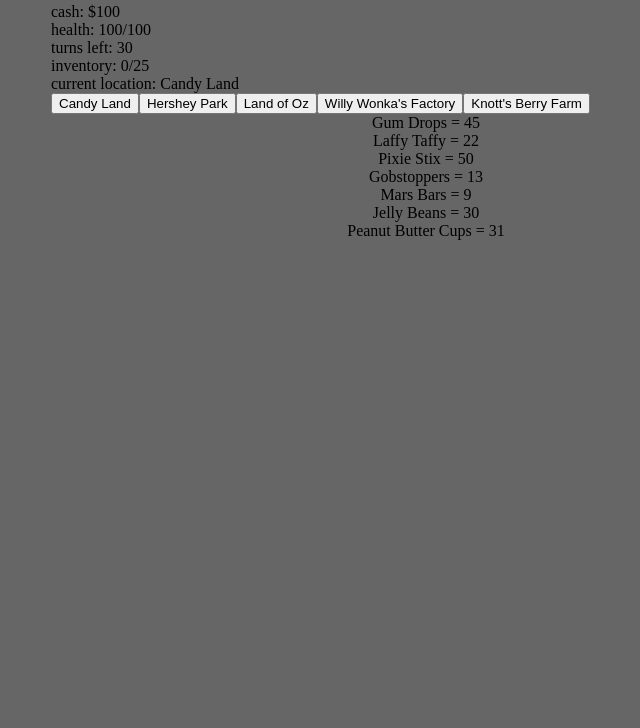
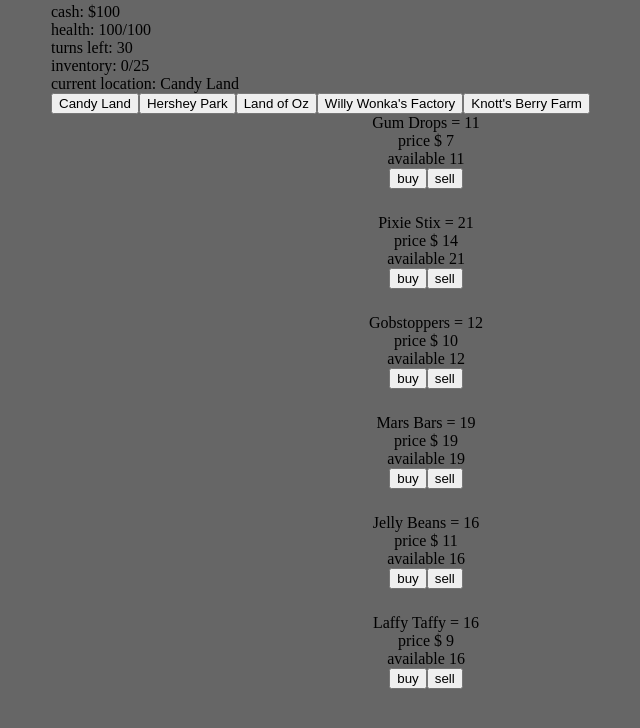
Before and after one commit to jmclain-banyan/project_candy_wars, a React (Create React App) app: page / in a window 1280 px wide. Both pictures are taken after a click on the button "Candy Land". Shown: the top 728 px of the page, without its empty margins (214-854 px from the left). Built offline with nearby package versions, Linux system fonts and the light colour scheme.

Commit message:
refactored market and generate func

```diff
--- a/src/components/MarketPlace/index.tsx
+++ b/src/components/MarketPlace/index.tsx
@@ -1,4 +1,4 @@
-import React from "react";
+import React, { MouseEvent } from "react";
 import { useSelector } from "react-redux";
 import { RootState } from "../../redux/store";
 import { ProductType } from "../../utils/generateMarket";
@@ -8,12 +8,42 @@
     ({ location: { current } }: RootState) => current.availableProduct
   );
 
+  const handleClick = (event: MouseEvent<HTMLButtonElement>): void => {
+    const targetValue: string = event.currentTarget.id;
+    const actionType: string = event.currentTarget.name;
+    if (products) {
+      const targetProduct: ProductType = products.filter(
+        (product: ProductType) => product.productId === targetValue
+      )[0];
+      console.log(actionType, targetProduct);
+    }
+  };
+
   return (
     <div>
       {products &&
         products.map((product: ProductType, index: number) => (
-          <div key={index} style={{ textAlign: "center" }}>
+          <div
+            key={index}
+            style={{ textAlign: "center", marginBottom: "25px" }}
+          >
             <span>{`${product.name} = ${product.quantity}`}</span>
+            <div>
+              <span>price </span>
+              <span>$ {product.price}</span>
+            </div>
+            <div>
+              <span>available </span>
+              <span>{product.quantity}</span>
+            </div>
+            <div>
+              <button name="buy" id={product.productId} onClick={handleClick}>
+                buy
+              </button>
+              <button name="sell" id={product.productId} onClick={handleClick}>
+                sell
+              </button>
+            </div>
           </div>
         ))}
     </div>
--- a/src/utils/generateMarket.ts
+++ b/src/utils/generateMarket.ts
@@ -8,66 +8,29 @@
   price: number;
   toBePurchased: number;
   toBeSold: number;
-}
+};
 
 export const generateMarket = (): Array<ProductType> => {
-  const market = [
-    {
-      name: "Gum Drops",
-      productId: "gumDrops",
-      quantity: range(25, 80),
-      price: range(2, 8),
-      toBePurchased: 0,
-      toBeSold: 0,
-    },
-    {
-      name: "Laffy Taffy",
-      productId: "laffyTaffy",
-      quantity: range(10, 35),
-      price: range(10, 50),
-      toBePurchased: 0,
-      toBeSold: 0,
-    },
-    {
-      name: "Pixie Stix",
-      productId: "pixieStix",
-      quantity: range(5, 50),
+  const productInfo: Array<Array<string>> = [
+    ["Gum Drops", "gumDrops"],
+    ["Pixie Stix", "pixieStix"],
+    ["Gobstoppers", "gobstoppers"],
+    ["Mars Bars", "marsBars"],
+    ["Jelly Beans", "jellyBeans"],
+    ["Laffy Taffy", "laffyTaffy"],
+  ];
+
+  const market: Array<ProductType> = productInfo.map((product: string[]) => {
+    console.log("some logic to generate high and lows");
+    return {
+      name: product[0],
+      productId: product[1],
+      quantity: range(10, 20),
       price: range(5, 25),
       toBePurchased: 0,
       toBeSold: 0,
-    },
-    {
-      name: "Gobstoppers",
-      productId: "gobstoppers",
-      quantity: range(10, 40),
-      price: range(10, 40),
-      toBePurchased: 0,
-      toBeSold: 0,
-    },
-    {
-      name: "Mars Bars",
-      productId: "marsBars",
-      quantity: range(5, 20),
-      price: range(20, 80),
-      toBePurchased: 0,
-      toBeSold: 0,
-    },
-    {
-      name: "Jelly Beans",
-      productId: "jellyBeans",
-      quantity: range(10, 60),
-      price: range(25, 100),
-      toBePurchased: 0,
-      toBeSold: 0,
-    },
-    {
-      name: "Peanut Butter Cups",
-      productId: "peanutButterCups",
-      quantity: range(5, 65),
-      price: range(35, 85),
-      toBePurchased: 0,
-      toBeSold: 0,
-    },
-  ];
+    };
+  });
+
   return market;
 };
```
Lines whose indentation alone changed are shown as unchanged.
